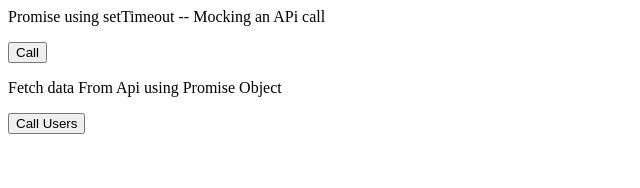
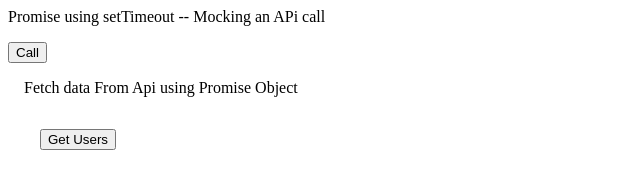
Before and after one commit to abhishek123mojumdar/Promise-and-Async, a website: page index.html in a window 1280 px wide. Shown: the whole page, without its empty margins (0-640 px from the left). Drawn offline with Linux system fonts and the light colour scheme.

Commit message:
2 files modified

```diff
--- a/index.html
+++ b/index.html
@@ -6,9 +6,9 @@
   </div>
 </div>
 
-<div class="usersContainer">
+<div class="usersContainer" style="margin: 1rem">
   <p>Fetch data From Api using Promise Object</p>
-  <button id="callUsers">Call Users</button>
+  <button id="callUsers" style="margin: 1rem">Get Users</button>
   <div class="showResultUsers">
     <p></p>
   </div>
--- a/index.js
+++ b/index.js
@@ -78,7 +78,6 @@ function callUsersUsingPromise() {
     xhr.open('GET', 'https://jsonplaceholder.typicode.com/users');
     xhr.responseType = 'json';
     xhr.send();
-    // the response is {"message": "Hello, world!"}
     xhr.onload = function () {
       let responseObj = xhr.response;
       resolve(responseObj);
```
